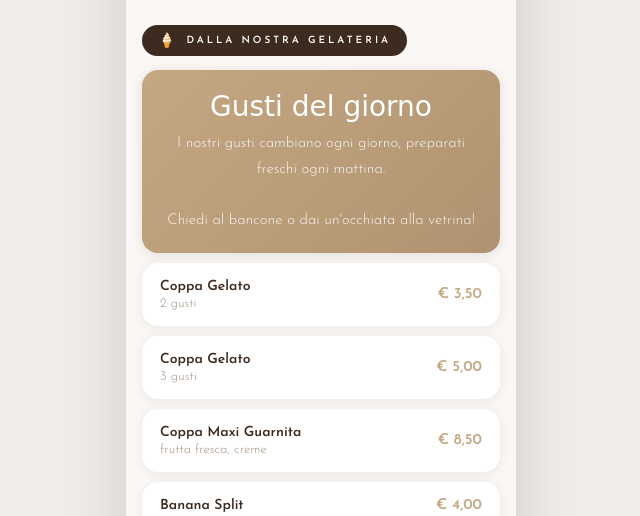
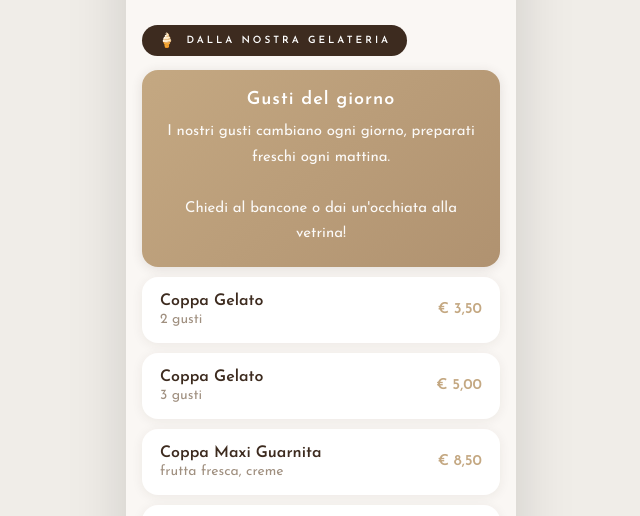
Before and after one commit to yeeaah17/gelatiamo, a plain HTML site: page index.html in a window 1280 px wide. Shown: the part 262-778 px from the top of the page, without its empty margins (319-959 px from the left). Drawn offline with Linux system fonts and the light colour scheme; a web font is replaced by a local one.

Commit message:
Accessibilità: font regular, size più grandi, no Inspiration nel body

```diff
--- a/index.html
+++ b/index.html
@@ -187,15 +187,15 @@
 
     .card-name {
       font-family: 'Josefin Sans', sans-serif;
-      font-size: 14px;
+      font-size: 16px;
       font-weight: 600;
       color: #3D2B1F;
     }
 
     .card-desc {
       font-family: 'Josefin Sans', sans-serif;
-      font-size: 13px;
-      font-weight: 300;
+      font-size: 14px;
+      font-weight: 400;
       color: #a09080;
       margin-top: 3px;
     }
@@ -301,17 +301,19 @@
     }
 
     .delizie-title {
-      font-family: 'Inspiration', cursive;
-      font-size: 28px;
+      font-family: 'Josefin Sans', sans-serif;
+      font-size: 18px;
+      font-weight: 600;
+      letter-spacing: 1px;
       color: #ffffff;
-      margin-bottom: 8px;
+      margin-bottom: 10px;
     }
 
     .delizie-text {
       font-family: 'Josefin Sans', sans-serif;
       font-size: 15px;
-      font-weight: 300;
-      color: rgba(255,255,255,0.9);
+      font-weight: 400;
+      color: rgba(255,255,255,0.95);
       line-height: 1.7;
     }
 
```
